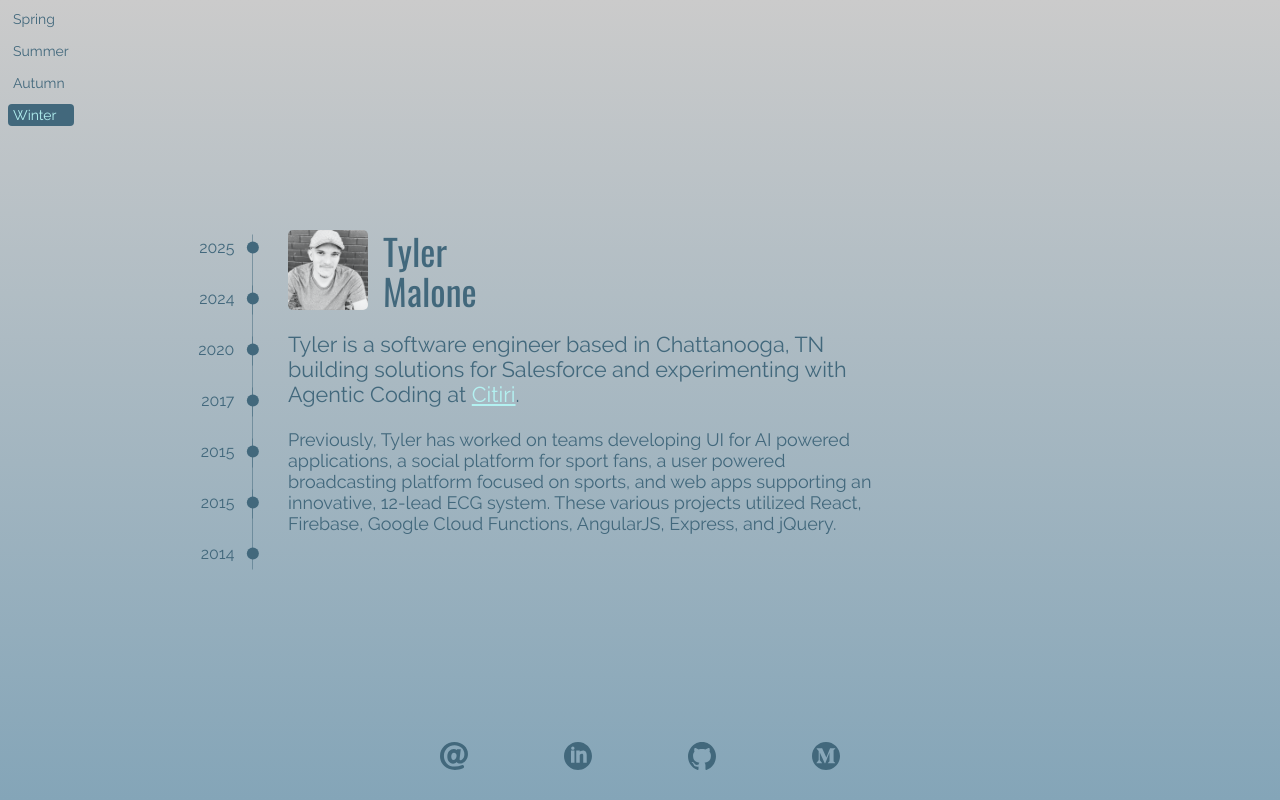
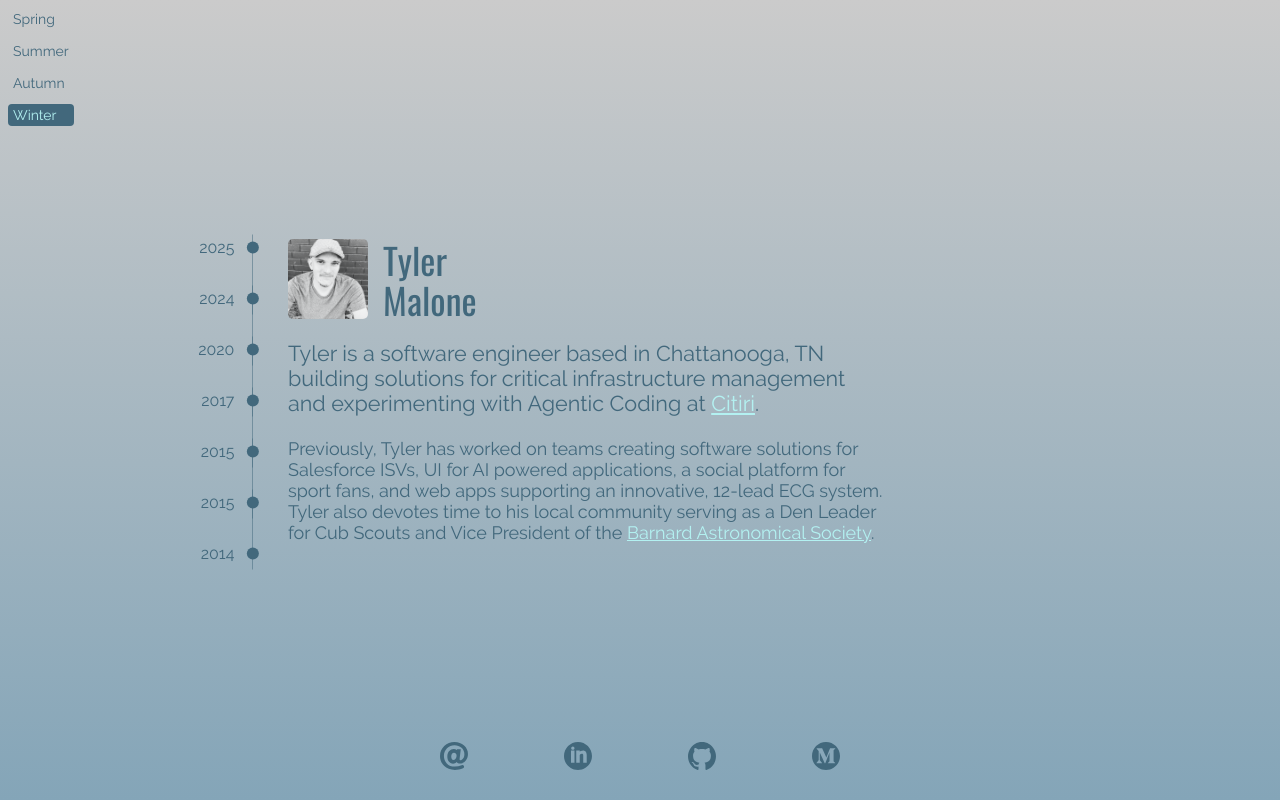
Before and after one commit to rtmalone/rtylermalone.com, a React (Create React App) app: page / in a window 1280 px wide. Built offline with nearby package versions, Linux system fonts and the light colour scheme.

Commit message:
Update Bio

```diff
--- a/src/components/Main.js
+++ b/src/components/Main.js
@@ -52,15 +52,14 @@ export default function Main() {
             >
               <p>
                 Tyler is a software engineer based in Chattanooga, TN building solutions
-                for Salesforce and experimenting with Agentic Coding at{" "}
+                for critical infrastructure management and experimenting with Agentic Coding at{" "}
                 <a href="https://citiri.com">Citiri</a>.
               </p>
-              <p style={{ fontSize: "1em" }}>
-                Previously, Tyler has worked on teams developing UI for AI powered applications, a social platform for
-                sport fans, a user powered broadcasting platform focused on sports,
-                and web apps supporting an innovative, 12-lead ECG system.
-                These various projects utilized React, Firebase, Google Cloud
-                Functions, AngularJS, Express, and jQuery.
+              <p style={{ fontSize: "1em", marginBottom: "0" }}>
+              Previously, Tyler has worked on teams creating software solutions for Salesforce ISVs,
+              UI for AI powered applications, a social platform for sport fans, and web apps supporting an innovative, 12-lead ECG system.
+              Tyler also devotes time to his local community serving as a Den Leader for Cub Scouts
+              and Vice President of the <a href="https://www.barnardastronomy.org/">Barnard Astronomical Society</a>.
               </p>
             </div>
           ) : activeJob && (
```
